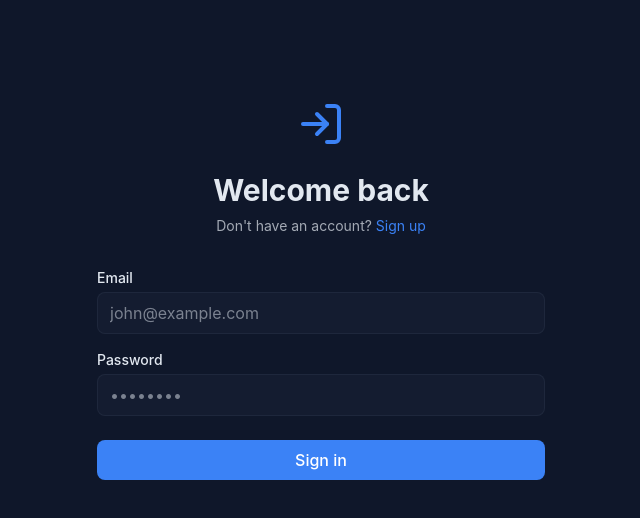
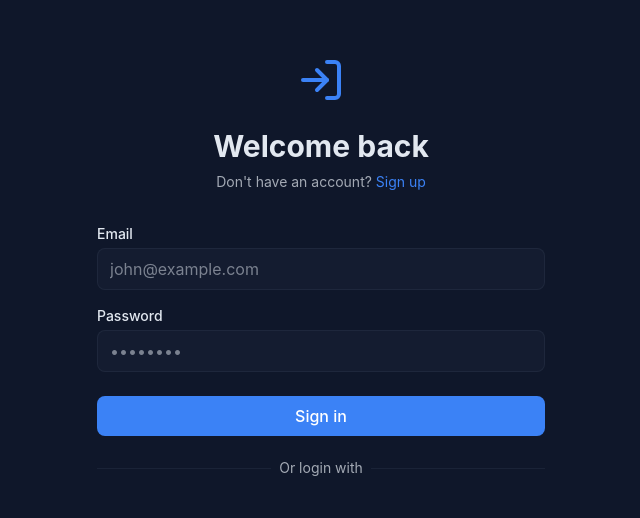
Before and after one commit to kanishkaran/medi-frontend, a React (Vite) app: page /login in a window 1280 px wide. Shown: the part 110-628 px from the top of the page, without its empty margins (319-959 px from the left). Built offline with nearby package versions, Linux system fonts and the light colour scheme; no server answers.

Commit message:
Add Google Login

```diff
--- /dev/null
+++ b/src/components/GoogleLoginButton.tsx
@@ -0,0 +1,48 @@
+import React from "react";
+import { useNavigate } from "react-router-dom";
+import { GoogleOAuthProvider, GoogleLogin } from "@react-oauth/google";
+import { useAuthStore } from "../store/authStore"; // Import the auth store
+
+const GoogleLoginButton: React.FC = () => {
+  const navigate = useNavigate();
+  const setToken = useAuthStore((state) => state.setToken); // Access the setToken function
+
+  const handleSuccess = async (credentialResponse: any) => {
+    try {
+      const res = await fetch("http://localhost:5000/login/google", {
+        method: "POST",
+        headers: {
+          "Content-Type": "application/json",
+        },
+        body: JSON.stringify({ token: credentialResponse.credential }),
+      });
+
+      if (!res.ok) {
+        throw new Error("Failed to log in with Google");
+      }
+
+      const data = await res.json();
+      setToken(data.access_token); // Save token to the auth store
+      localStorage.setItem("token", data.access_token); // Save token to localStorage
+      navigate("/chat"); // Redirect to chat page
+    } catch (error) {
+      console.error("Google login failed:", error);
+      alert("Google login failed. Please try again.");
+    }
+  };
+
+  const handleFailure = () => {
+    alert("Google login failed. Please try again.");
+  };
+
+  return (
+    <GoogleOAuthProvider clientId="1075856046253-71vvtot48lv4p82cloon1145ovf123ga.apps.googleusercontent.com">
+      <GoogleLogin
+        onSuccess={handleSuccess}
+        onError={handleFailure}
+      />
+    </GoogleOAuthProvider>
+  );
+};
+
+export default GoogleLoginButton;
--- a/src/pages/Chat.tsx
+++ b/src/pages/Chat.tsx
@@ -23,7 +23,7 @@ export default function Chat() {
   const { logout } = useAuthStore();
   const [message, setMessage] = useState('');
   const [messages, setMessages] = useState<ChatMessage[]>([]);
-  const [conversations, setConversations] = useState<Conversation[]>([]);
+  const [conversations] = useState<Conversation[]>([]);
   const [loading, setLoading] = useState(false);
   const [medicineDetails, setMedicineDetails] = useState<any | null>(null); // State for medicine details
   const messagesEndRef = useRef<HTMLDivElement>(null);
--- a/src/pages/Login.tsx
+++ b/src/pages/Login.tsx
@@ -7,6 +7,7 @@ import { useAuthStore } from '../store/authStore';
 import Button from '../components/Button';
 import Input from '../components/Input';
 import { LogIn } from 'lucide-react';
+import GoogleLoginButton from '../components/GoogleLoginButton'; // Import GoogleLoginButton
 
 const schema = z.object({
   email: z.string().email('Invalid email address'),
@@ -93,6 +94,18 @@ export default function Login() {
             Sign in
           </Button>
         </form>
+
+        <div className="mt-6">
+          <div className="relative flex items-center justify-center">
+            <span className="absolute bg-background px-2 text-sm text-foreground/70">
+              Or login with
+            </span>
+            <div className="w-full border-t border-secondary/20"></div>
+          </div>
+          <div className="mt-4">
+            <GoogleLoginButton /> {/* Add GoogleLoginButton */}
+          </div>
+        </div>
       </div>
     </div>
   );
```
